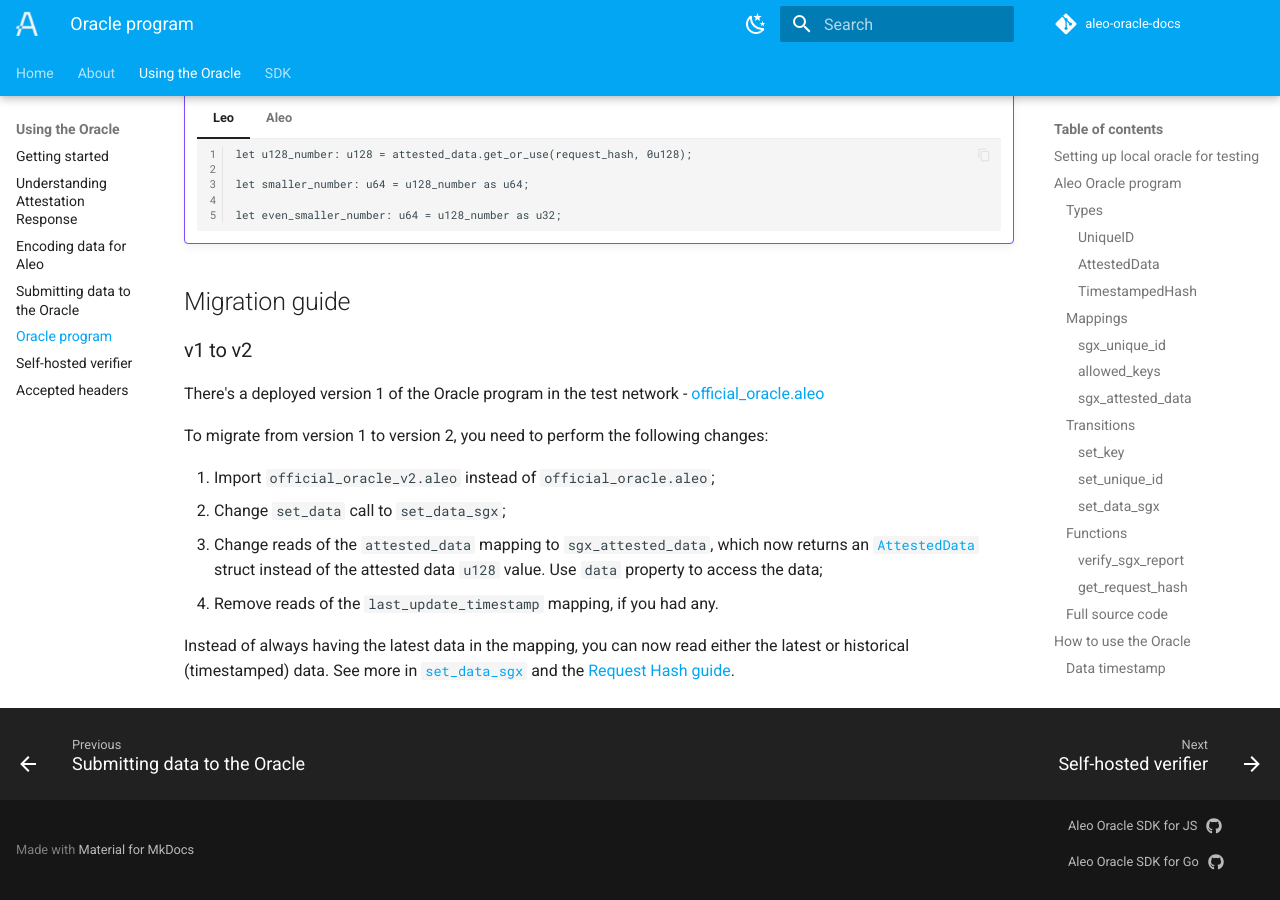
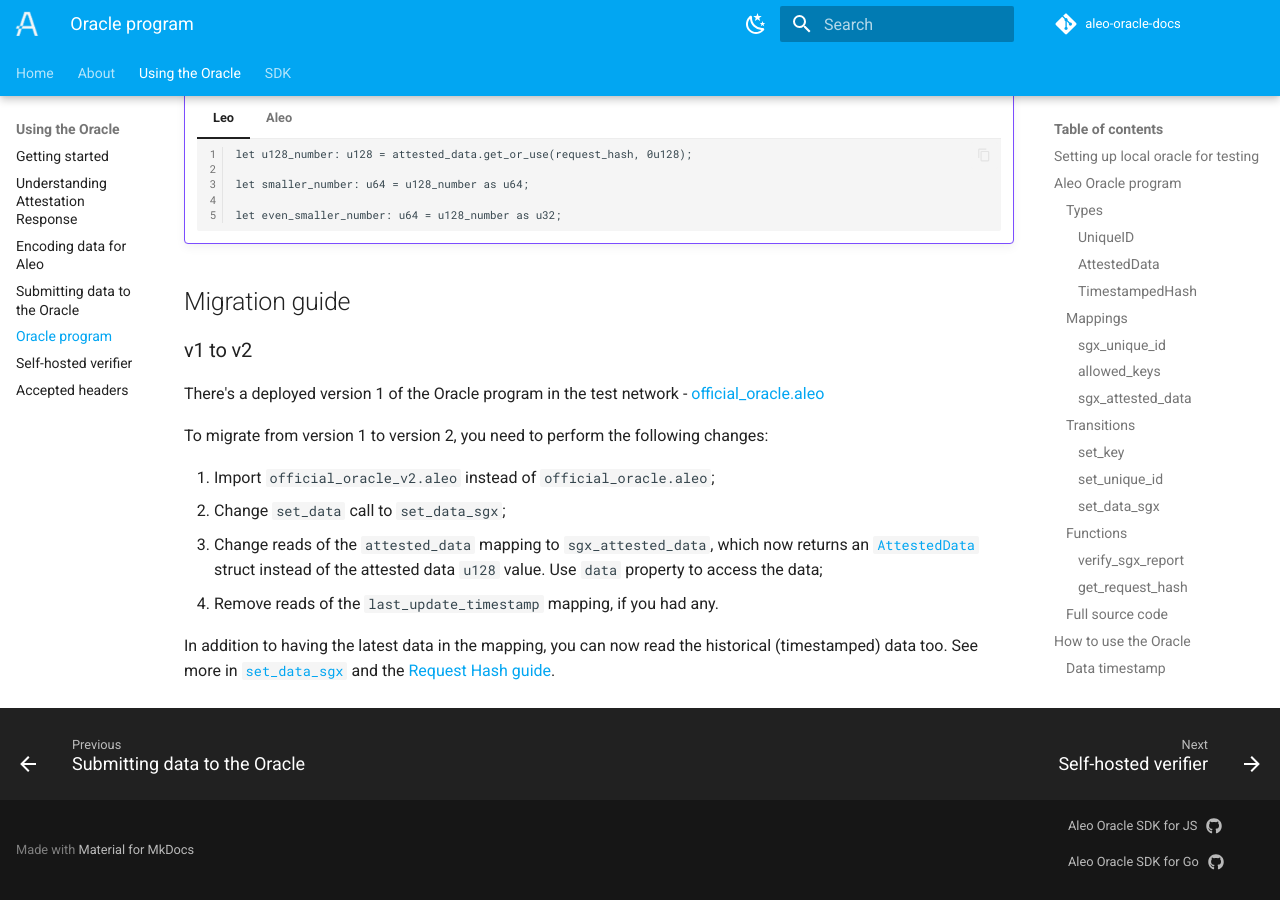
Before and after one commit to zkportal/aleo-oracle-docs, an MkDocs documentation site: the page built from docs/guide/oracle_program.md, in a window 1280 px wide and 900 px high, scrolled down 8846 px. Built offline with MkDocs 1.6.1 and Material for MkDocs 9.7.7, drawn with Linux system fonts in a browser that asks for light colours; plug-ins that fetch from the network failed and are left out; comment, search, counter and statistics services are not loaded.

Commit message:
change wording in the oracle program migration guide

```diff
--- a/docs/guide/oracle_program.md
+++ b/docs/guide/oracle_program.md
@@ -1660,5 +1660,5 @@ To migrate from version 1 to version 2, you need to perform the following change
 3. Change reads of the `attested_data` mapping to `sgx_attested_data`, which now returns an [`AttestedData`](#attesteddata) struct instead of the attested data `u128` value. Use `data` property to access the data;
 4. Remove reads of the `last_update_timestamp` mapping, if you had any.
 
-Instead of always having the latest data in the mapping, you can now read either the latest or historical (timestamped) data.
+In addition to having the latest data in the mapping, you can now read the historical (timestamped) data too.
 See more in [`set_data_sgx`](#set_data_sgx) and the [Request Hash guide](./understanding_response.md#about-request-hashes).
```
